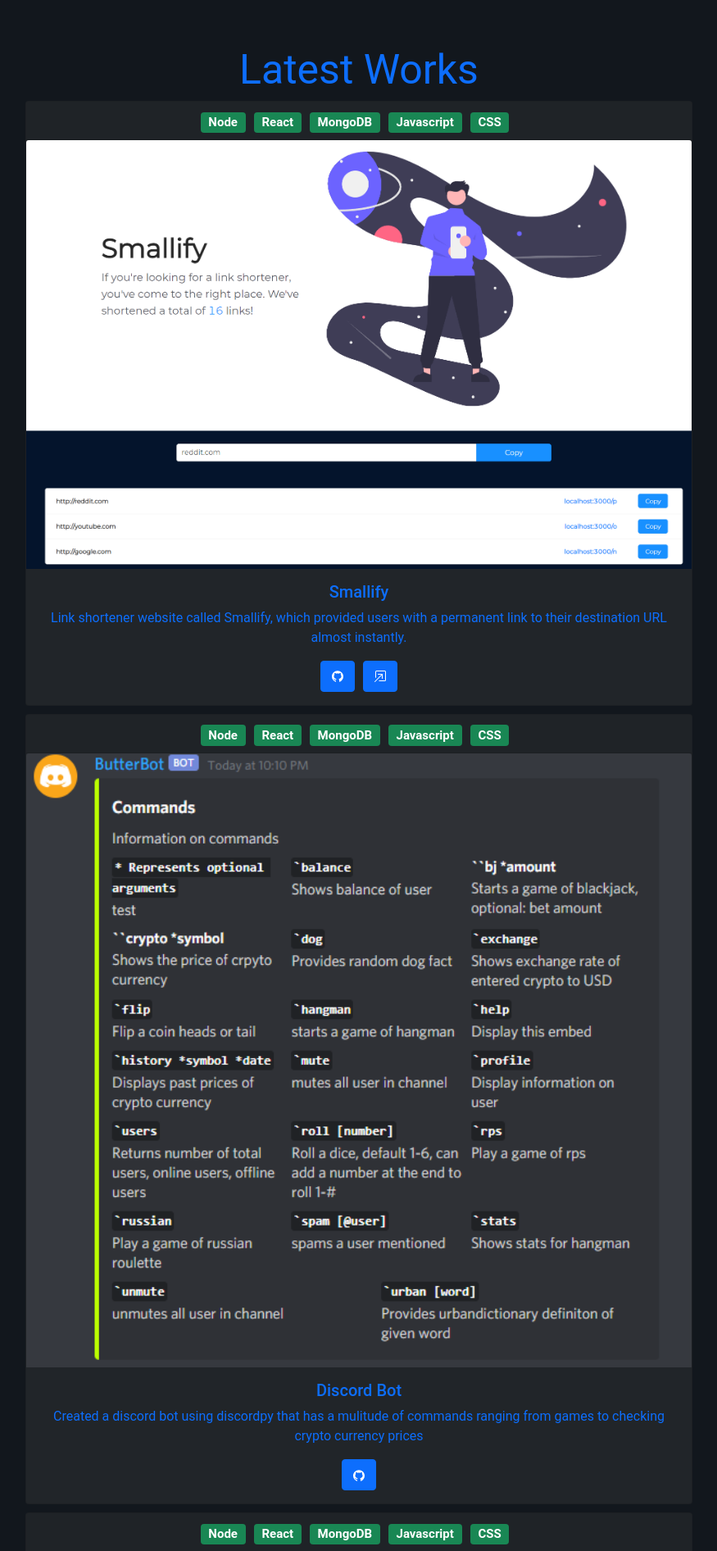
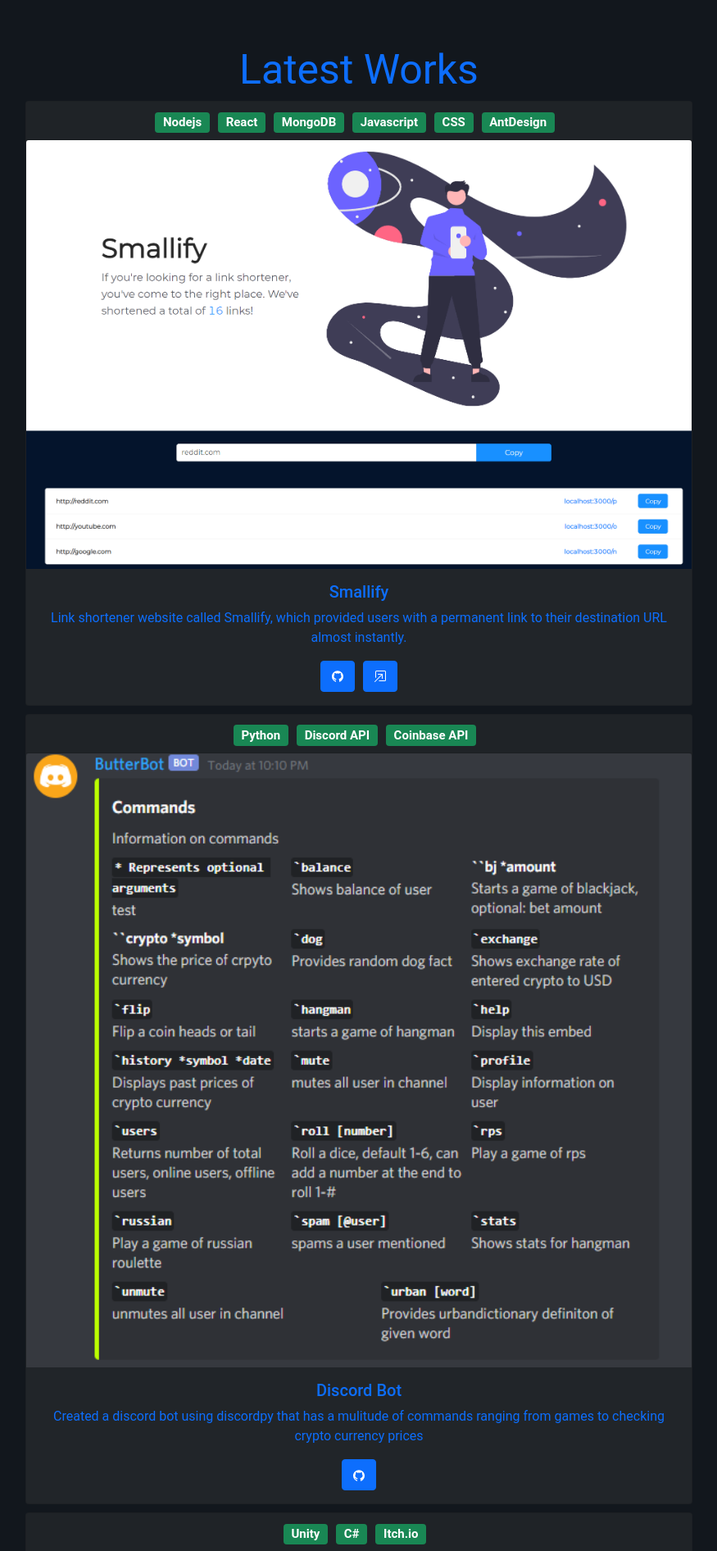
Before and after one commit to BrianCheung1/BrianCheung1.github.io, a React (Create React App) app: page / in a window 1280 px wide. Shown: the part 1640-3532 px from the top of the page at 82% size, without its empty margins (202-1077 px from the left). Built offline with nearby package versions, Linux system fonts and the light colour scheme.

Commit message:
fixed skills for projects

```diff
--- a/src/components/constants.js
+++ b/src/components/constants.js
@@ -68,7 +68,7 @@ export const projects = [
       "Link shortener website called Smallify, which provided users with a permanent link to their destination URL almost instantly.",
     link: "https://github.com/jma8774/Shortener",
     link2: "https://www.smallify.xyz/",
-    tech: ["Node", "React", "MongoDB", "Javascript", "CSS"],
+    tech: ["Nodejs", "React", "MongoDB", "Javascript", "CSS", "AntDesign"],
   },
   {
     key: 2,
@@ -78,7 +78,7 @@ export const projects = [
       "Created a discord bot using discordpy that has a mulitude of commands ranging from games to checking crypto currency prices",
     link: "https://github.com/BrianCheung1/DiscordBotpy",
     link2: "",
-    tech: ["Node", "React", "MongoDB", "Javascript", "CSS"],
+    tech: ["Python", "Discord API", "Coinbase API"],
   },
   {
     key: 3,
@@ -88,7 +88,7 @@ export const projects = [
       "Created a game based on unity engine, experience how to control sprite movements and creating various obstacles",
     link: "https://github.com/BrianCheung1/TopDownUnityGame",
     link2: "https://briancheung.itch.io/topdown",
-    tech: ["Node", "React", "MongoDB", "Javascript", "CSS"],
+    tech: ["Unity", "C#", "Itch.io"],
   },
   {
     key: 4,
@@ -98,6 +98,6 @@ export const projects = [
       "Created a website that allows the user to view through different valorant maps, agents, and guns and view their info",
     link: "https://github.com/BrianCheung1/ValorantMaps",
     link2: "https://briancheung1.github.io/ValorantMaps/",
-    tech: ["Node", "React", "MongoDB", "Javascript", "CSS"],
+    tech: ["HTML", "Bootstrap", "CSS"],
   },
 ];
```
